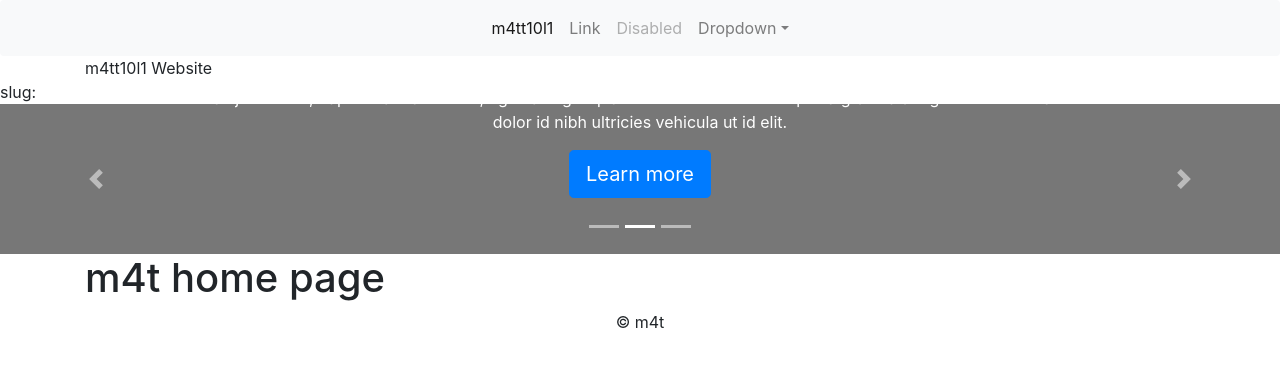
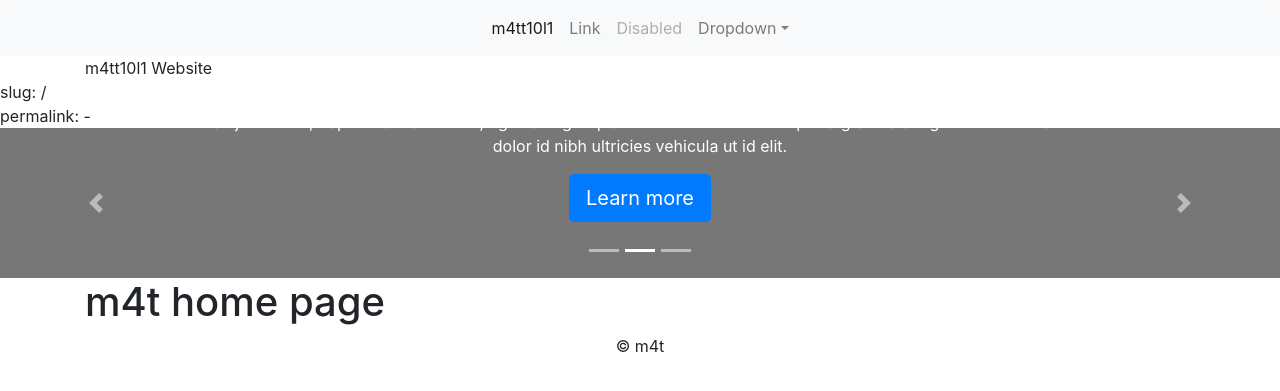
Before and after one commit to studiodiametrodev/m4tt10l1.github.io, a Jekyll site: the page built from index.md, in a window 1280 px wide. Shown: the top 391 px of the page. Built offline with Jekyll 4.4.1, drawn with Linux system fonts in a browser that asks for light colours.

Commit message:
Update index.md

```diff
--- a/index.md
+++ b/index.md
@@ -1,8 +1,10 @@
 ---
 title: m4t home page
 layout: default
+slug: /
 ---
 <div>slug: {{ page.slug }}</div>
+<div>permalink: {{ page.permalink }} -  {{ permalink }}</div>
 {% include carousel.html %}
 <section class="sec-1">
   <div class="container">
```
